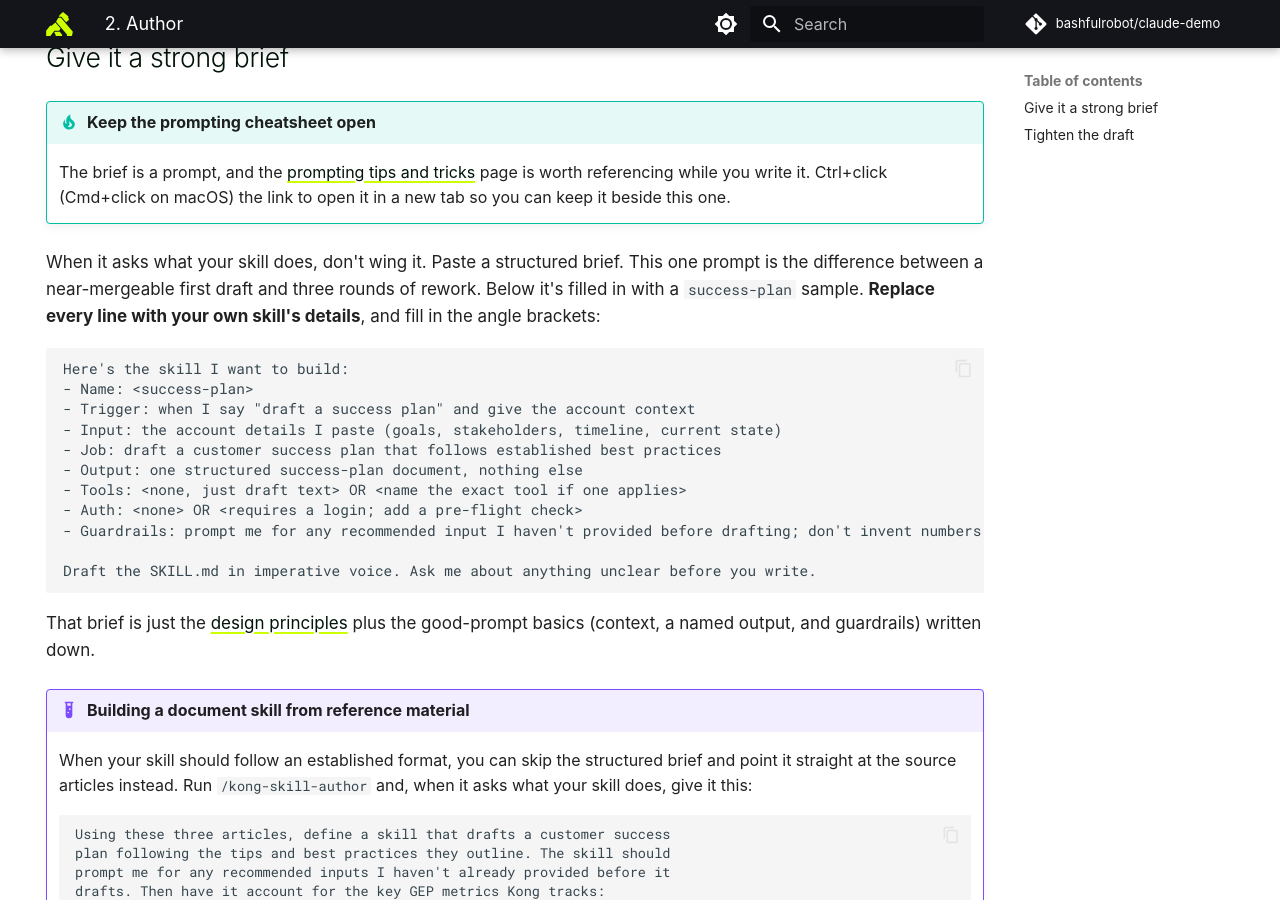
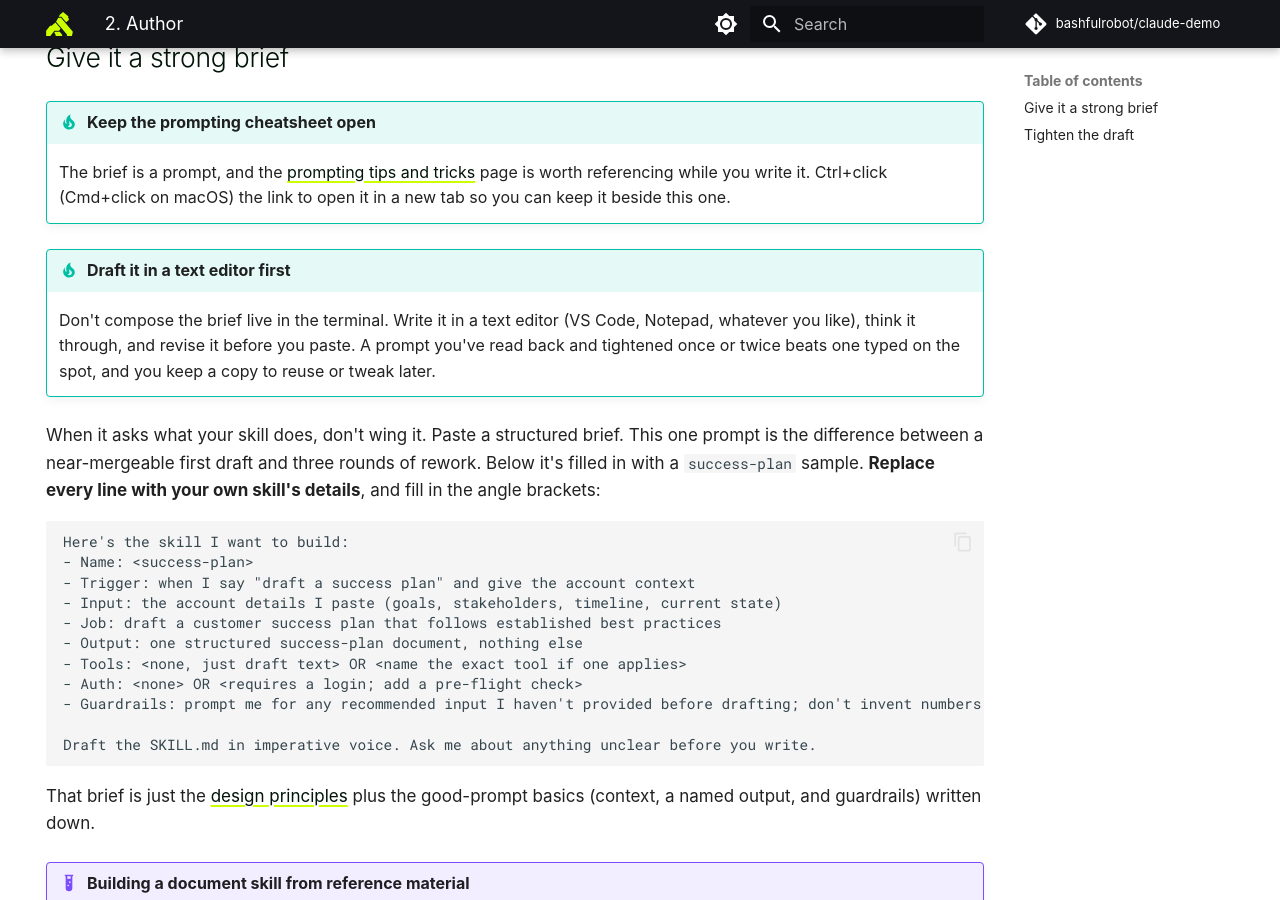
Before and after one commit to bashfulrobot/claude-demo, an MkDocs documentation site: the page built from docs/tutorial/author.md, in a window 1280 px wide and 900 px high, scrolled down 302 px. Built offline with MkDocs 1.6.1 and Material for MkDocs 9.7.7, drawn with Linux system fonts in a browser that asks for light colours; some web fonts are replaced; comment, search, counter and statistics services are not loaded.

Commit message:
docs(tutorial): recommend drafting the brief in a text editor first

```diff
--- a/docs/tutorial/author.md
+++ b/docs/tutorial/author.md
@@ -15,6 +15,9 @@ This loads Kong's conventions into context, then hands off to `skill-creator` to
 
 !!! tip "Keep the prompting cheatsheet open"
     The brief is a prompt, and the [prompting tips and tricks](prompting.md) page is worth referencing while you write it. Ctrl+click (Cmd+click on macOS) the link to open it in a new tab so you can keep it beside this one.
+
+!!! tip "Draft it in a text editor first"
+    Don't compose the brief live in the terminal. Write it in a text editor (VS Code, Notepad, whatever you like), think it through, and revise it before you paste. A prompt you've read back and tightened once or twice beats one typed on the spot, and you keep a copy to reuse or tweak later.
 
 When it asks what your skill does, don't wing it. Paste a structured brief. This one prompt is the difference between a near-mergeable first draft and three rounds of rework. Below it's filled in with a `success-plan` sample. **Replace every line with your own skill's details**, and fill in the angle brackets:
 
```
